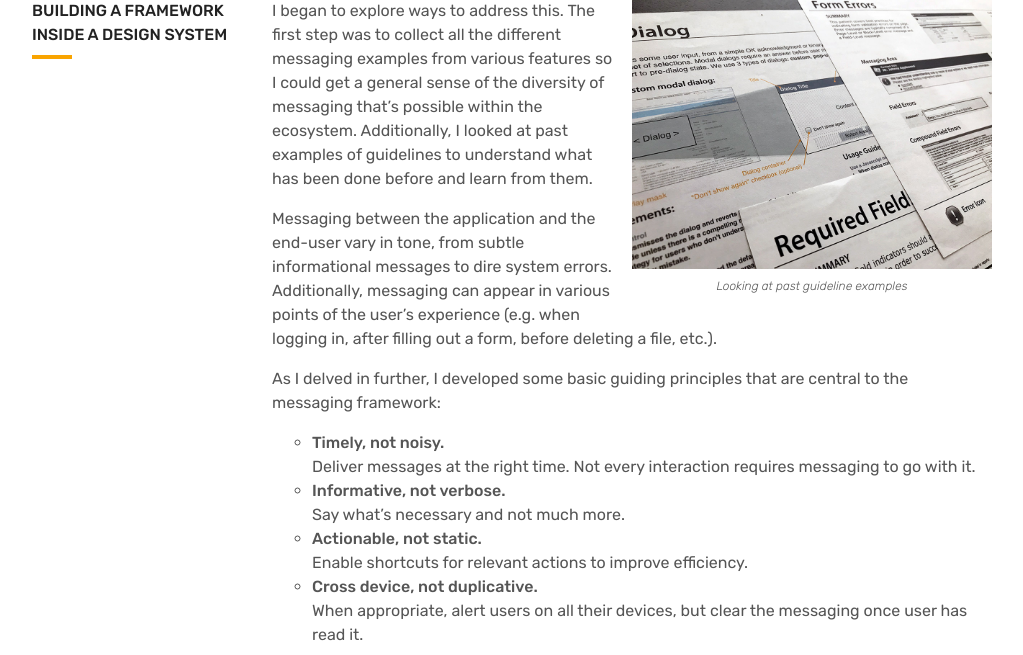
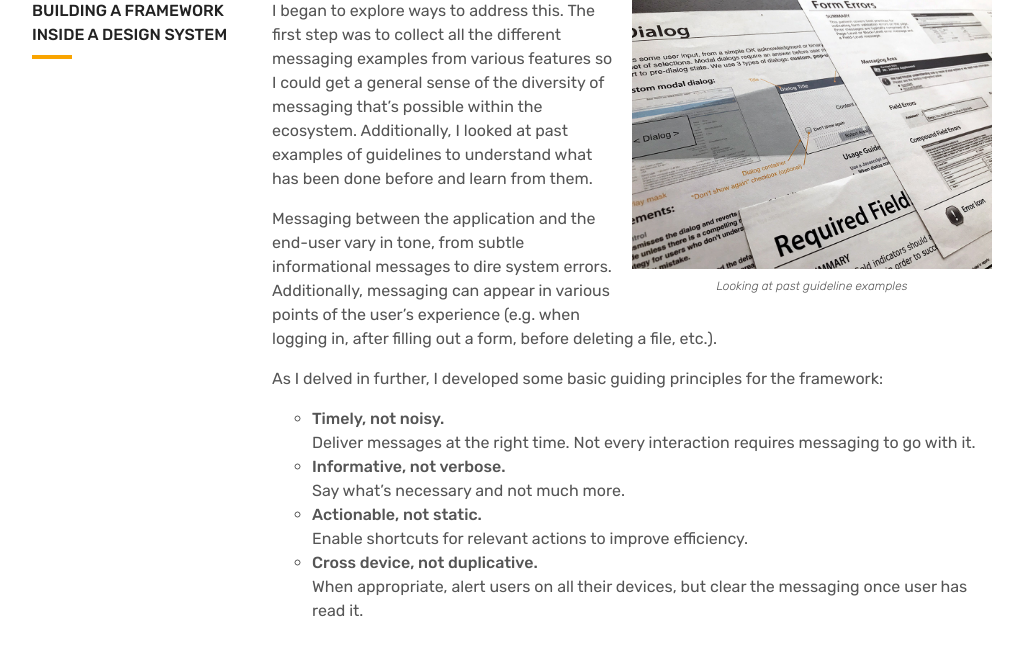
Before and after one commit to raymonst/ray-mon, a PHP site: page /work-lightning-messaging-framework.php in a window 1280 px wide. Shown: the part 1137-1792 px from the top of the page, without its empty margins (128-1151 px from the left). Run offline with PHP 8.4, Linux system fonts and the light colour scheme.

Commit message:
Minor copy edit

```diff
--- a/work-lightning-messaging-framework.php
+++ b/work-lightning-messaging-framework.php
@@ -70,7 +70,7 @@
 						</figure>
 						<p>I began to explore ways to address this. The first step was to collect all the different messaging examples from various features so I could get a general sense of the diversity of messaging that&rsquo;s possible within the ecosystem. Additionally, I looked at past examples of guidelines to understand what has been done before and learn from them.</p>
 						<p>Messaging between the application and the end-user vary in tone, from subtle informational messages to dire system errors. Additionally, messaging can appear in various points of the user&rsquo;s experience (e.g. when logging in, after filling out a form, before deleting a file, etc.). </p>
-						<p>As I delved in further, I developed some basic guiding principles that are central to the messaging framework:
+						<p>As I delved in further, I developed some basic guiding principles for the framework:
 						<ul>
 							<li><strong>Timely, not noisy.</strong><br/>Deliver messages at the right time. Not every interaction requires messaging to go with it.</li>
 							<li><strong>Informative, not verbose.</strong><br/>Say what&rsquo;s necessary and not much more.</li>
```
